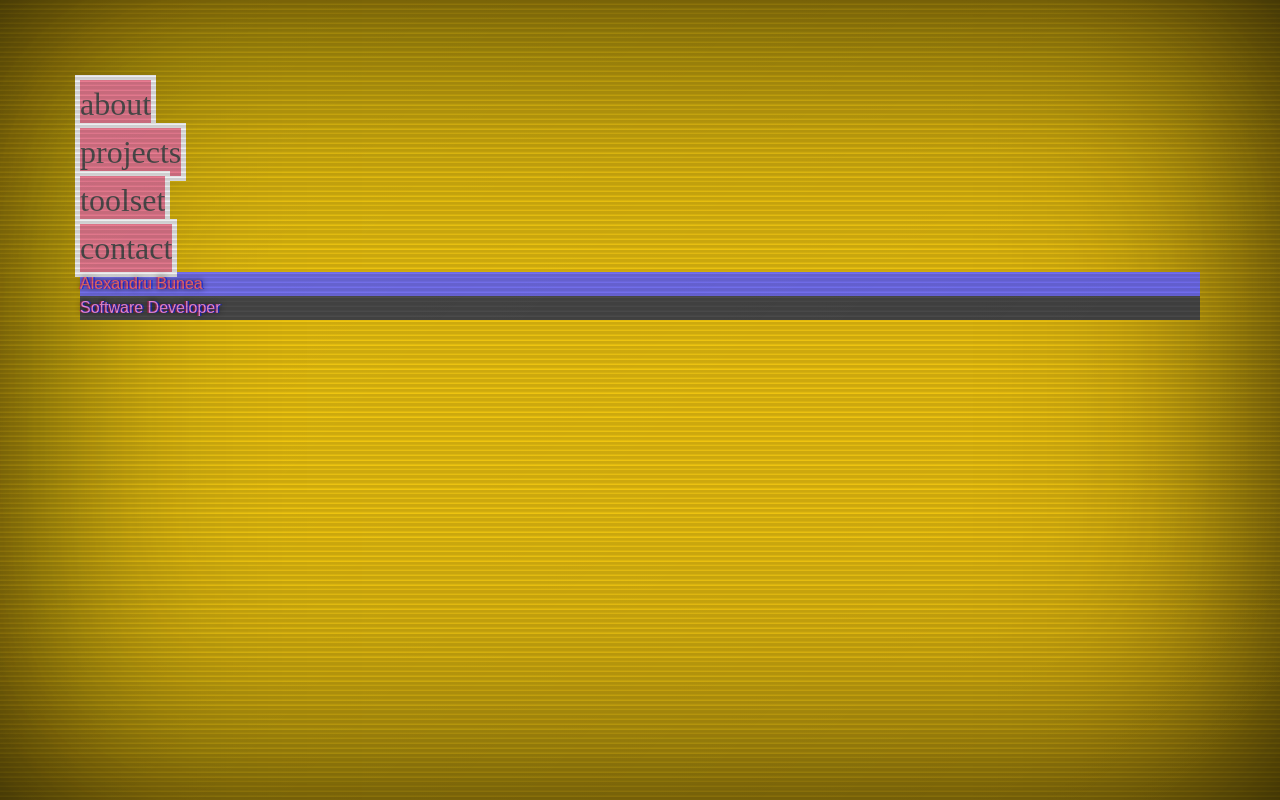
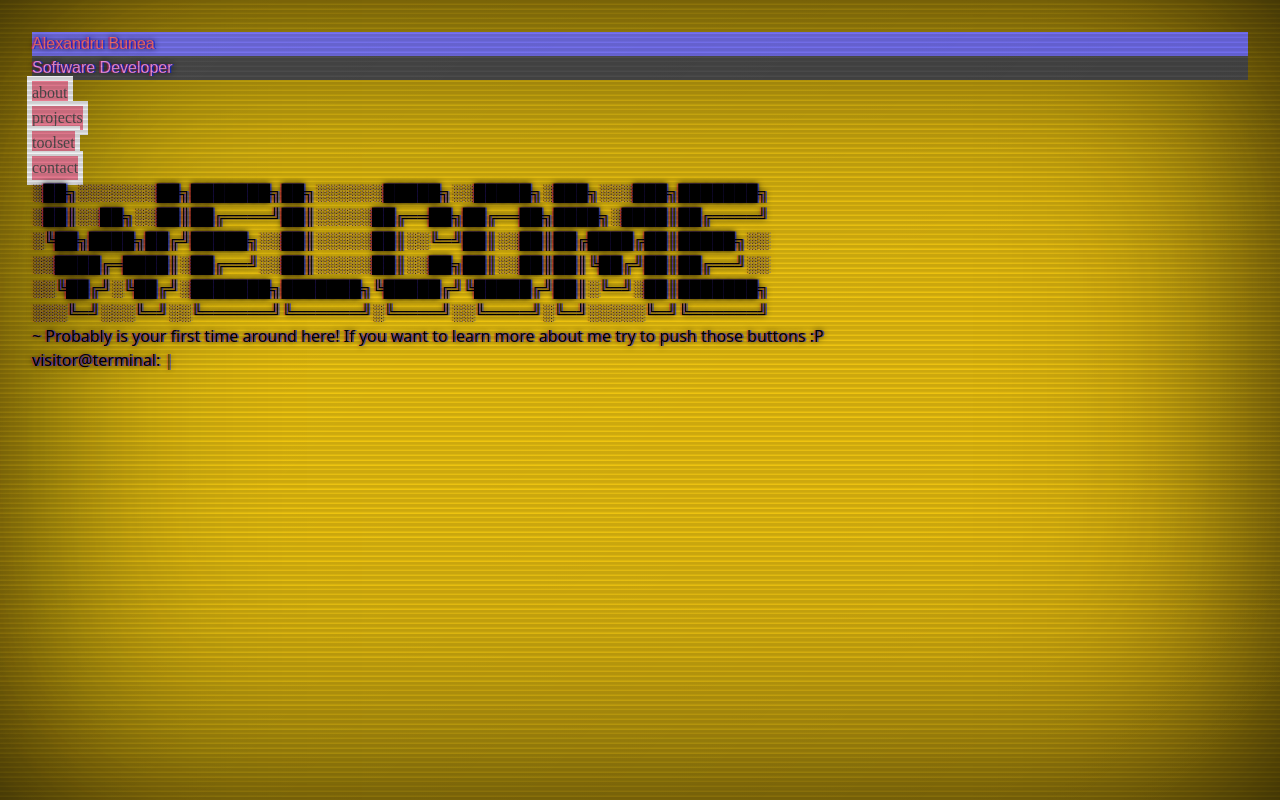
Before and after one commit to alexandrubunea/portofolio, a React (Vite) app: page / in a window 1280 px wide. Built offline with nearby package versions, Linux system fonts and the light colour scheme; a web font is replaced by a local one.

Commit message:
(feat): add terminal component

```diff
--- a/package.json
+++ b/package.json
@@ -1,5 +1,5 @@
 {
-  "name": "portofolio",
+  "name": "portfolio",
   "private": true,
   "version": "0.0.0",
   "type": "module",
@@ -24,6 +24,7 @@
     "eslint-plugin-react-refresh": "^0.4.14",
     "globals": "^15.11.0",
     "tailwindcss": "^3.4.15",
+    "typed.js": "^2.1.0",
     "typescript": "~5.6.2",
     "typescript-eslint": "^8.11.0",
     "vite": "^5.4.10"
--- a/src/App.css
+++ b/src/App.css
@@ -6,7 +6,7 @@ body {
         inset 0 0 100vh rgba(0, 0, 0, 0.9),
         0 0 100vh rgba(0, 0, 0, 0.7);
     animation: textShadow 1s infinite;
-    padding: 5em;
+    padding: 2em;
     position: relative;
 }
 
--- a/src/App.tsx
+++ b/src/App.tsx
@@ -2,19 +2,35 @@ import './App.css'
 
 import Menu from './components/menu/Menu'
 import Logo from './components/logo/Logo'
+import Terminal from './components/terminal/Terminal'
 
 function App() {
   return (
     <>
-      <div className="container mx-auto px-4 py-6">
+      {/*<div className="container mx-auto">
         <div className="flex flex-col lg:flex-row lg:justify-between gap-6">
-          <div className="w-full sm:w-auto order-2 lg:order-1">
-            <Menu />
+          <div className="grid grid-cols-2 w-full sm:w-auto order-3 lg:order-1">
+            <div className="col">
+              <Menu />
+            </div>
+            <div className="col">
+              <Terminal />
+            </div>
           </div>
-          <div className="w-full sm:w-auto order-1 lg:order-2">
+          <div className="w-full sm:w-auto order-1 lg:order-3">
             <div className="mb-4">
               <Logo name="Alexandru Bunea" title="Software Developer" />
             </div>
+          </div>
+        </div>
+      </div>*/}
+
+      <div className="container mx-auto">
+        <div className="flex flex-col gap-5">
+            <Logo name="Alexandru Bunea" title="Software Developer" />
+          <div className="grid grid-flow-row grid-rows-max md:grid-flow-col md:auto-cols-max gap-10 md:gap-35 xl:gap-56 mx-auto">
+            <Menu />
+            <Terminal />
           </div>
         </div>
       </div>
--- a/src/components/logo/Logo.tsx
+++ b/src/components/logo/Logo.tsx
@@ -3,7 +3,7 @@ import './Logo.css'
 function Logo({name, title}: {name: string; title: string}) {
   return (
     <>
-    <div className="flex flex-col justify-center items-center">
+    <div className="flex flex-col justify-center items-end">
       <div className="skew-x-[25deg] bg-[#6F6BF2] p-8 lg:hover:-translate-x-10 duration-1000 mb-1 w-[18em] md:w-[25em] lg:w-auto">
           <h1 className="name text-bold uppercase text-3xl text-center lg:text-5xl -skew-x-[25deg]">{name}</h1>
       </div>
--- a/src/components/menu/Menu.tsx
+++ b/src/components/menu/Menu.tsx
@@ -14,7 +14,7 @@ function Menu() {
 		<>
 			<div className="flex flex-col justify-center items-center">
 				{buttons.map((button) => (
-					<div className="mb-4 sm:mb-0" key={button}>
+					<div className="mb-6" key={button}>
 						<MenuButton text={button} />
 					</div>
 				))}
--- a/src/components/menu_button/MenuButton.css
+++ b/src/components/menu_button/MenuButton.css
@@ -5,12 +5,10 @@
     color: #474747;
     outline: solid 5px #F2F2F4;
     font-family: "Moul", serif;
-    font-size: 2rem;
 }
 .menu-button:hover {
     background-color: #474747;
     color: #E87287;
     outline: solid 5px #E87287;
     font-family: "Moul", serif;
-    font-size: 2rem;
 }
--- a/src/components/menu_button/MenuButton.tsx
+++ b/src/components/menu_button/MenuButton.tsx
@@ -3,8 +3,8 @@ import './MenuButton.css'
 function MenuButton({ text }: { text: string }) {
   return (
     <>
-      <button className="menu-button w-[10em] lg:w-[12em] h-[3em] rounded uppercase font-bold text-center
-        p-2 transition-all duration-500 my-3 hover:-translate-y-2 lg:hover:translate-x-10 lg:hover:translate-y-0">
+      <button className="menu-button w-[15em] lg:w-[12em] h-[3em] text-xl lg:text-3xl rounded uppercase font-bold text-center
+        p-2 transition-all duration-500 hover:-translate-y-2 lg:hover:translate-x-10 lg:hover:translate-y-0">
         {text}
       </button>
     </>
--- /dev/null
+++ b/src/components/terminal/Terminal.css
@@ -0,0 +1,10 @@
+.blink-cursor {
+    animation: blink-animation 1s infinite;
+}
+
+@keyframes blink-animation {
+    from {
+        opacity: 0%;
+    }
+    to {opacity: 100%;}
+}
--- /dev/null
+++ b/src/components/terminal/Terminal.tsx
@@ -0,0 +1,38 @@
+import './Terminal.css';
+import React from 'react';
+import Typed from 'typed.js';
+
+function Terminal() {
+    const type_anim_element = React.useRef(null);
+
+    React.useEffect(() => {
+        if (type_anim_element.current) {
+            const typed = new Typed(type_anim_element.current, {
+                strings: ['Test first sentence', '_ test second sentence'],
+                typeSpeed: 50,
+            });
+
+            return () => {
+                typed.destroy();
+            };
+        }
+    }, []);
+
+    return (
+        <div className="bg-blue-900 rounded-3xl w-[20em] h-[20em] md:h-[30em] xl:w-[40em] xl:h-[30em] 2xl:w-[70em] 2xl:h-[40em]
+        p-5 text-zinc-100">
+            <div className="leading-none mb-5 hidden 2xl:inline-block">
+                ░██╗░░░░░░░██╗███████╗██╗░░░░░░█████╗░░█████╗░███╗░░░███╗███████╗
+                ░██║░░██╗░░██║██╔════╝██║░░░░░██╔══██╗██╔══██╗████╗░████║██╔════╝
+                ░╚██╗████╗██╔╝█████╗░░██║░░░░░██║░░╚═╝██║░░██║██╔████╔██║█████╗░░
+                ░░████╔═████║░██╔══╝░░██║░░░░░██║░░██╗██║░░██║██║╚██╔╝██║██╔══╝░░
+                ░░╚██╔╝░╚██╔╝░███████╗███████╗╚█████╔╝╚█████╔╝██║░╚═╝░██║███████╗
+                ░░░╚═╝░░░╚═╝░░╚══════╝╚══════╝░╚════╝░░╚════╝░╚═╝░░░░░╚═╝╚══════╝
+            </div>
+            <div className="font-bold mb-5">~ Probably is your first time around here! If you want to learn more about me try to push those buttons :P</div>
+            <div className="lowercase font-extrabold">visitor@terminal: <span className="blink-cursor text-xl font-black">|</span></div>
+        </div>
+    );
+}
+
+export default Terminal;
```
Also changed, not shown: 1 other file (tests, documents, lock files or other folders).
